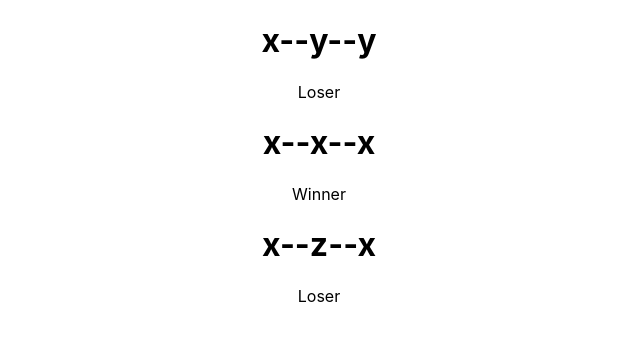
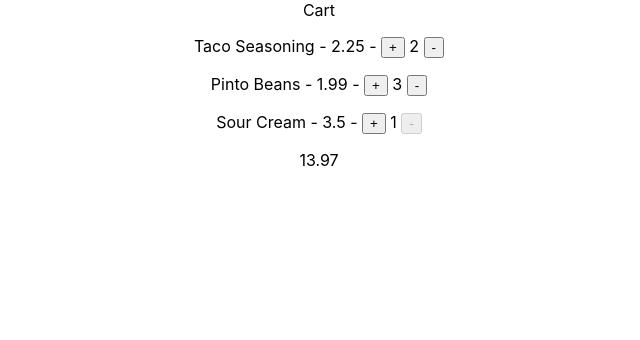
Before and after one commit to upluke/Api_Test, a React (Create React App) app: page / in a window 1280 px wide. Shown: the top 340 px of the page, without its empty margins (321-961 px from the left). Built offline with nearby package versions, Linux system fonts and the light colour scheme.

Commit message:
CartList init

```diff
--- /dev/null
+++ b/src/components/CartList/Cart.tsx
@@ -0,0 +1,40 @@
+import React from "react";
+import { CartItem } from "./CartItem";
+
+type ItemProp = {
+  id: number;
+  name: string;
+  price: number;
+  qty: number;
+};
+
+interface CartProp {
+  items: ItemProp[];
+  getSignAndCalculate: (itemName: string, sign: string) => void;
+}
+
+export const Cart: React.FC<CartProp> = ({ items, getSignAndCalculate }) => {
+    const grandTotal = items
+    .reduce((total, item) => total + item.qty * item.price, 0)
+    .toFixed(2);
+
+  const DisplayCartItems = items.map((item: ItemProp) => {
+    return (
+      <CartItem
+        key={item.id}
+        id={item.id}
+        name={item.name}
+        price={item.price}
+        qty={item.qty}
+        getSignAndCalculate={getSignAndCalculate}
+      />
+    );
+  });
+  return (
+    <div>
+      <div>Cart</div>
+      {DisplayCartItems}
+      {grandTotal}
+    </div>
+  );
+};
--- /dev/null
+++ b/src/components/CartList/CartItem.tsx
@@ -0,0 +1,41 @@
+import React from "react";
+
+interface CartItemProp {
+  id: number;
+  name: string;
+  price: number;
+  qty: number;
+  getSignAndCalculate: (itemName: string, sign: string) => void;
+}
+
+export const CartItem: React.FC<CartItemProp> = ({
+  name,
+  price,
+  qty,
+  getSignAndCalculate
+}) => {
+  return (
+    <div>
+      <p>
+        {name} - {price} -{" "}
+        <button
+          disabled={qty > 99 ? true : false}
+          onClick={() => {
+            getSignAndCalculate(name, "+");
+          }}
+        >
+          +
+        </button>{" "}
+        {qty}{" "}
+        <button
+          disabled={qty < 2 ? true : false}
+          onClick={() => {
+            getSignAndCalculate(name, "-");
+          }}
+        >
+          -
+        </button>
+      </p>
+    </div>
+  );
+};
--- /dev/null
+++ b/src/components/CartList/CartList.tsx
@@ -0,0 +1,36 @@
+import React from "react";
+import { Cart } from "./Cart";
+
+const initItems = [
+  { id: 1, name: "Taco Seasoning", price: 2.25, qty: 2 },
+  { id: 2, name: "Pinto Beans", price: 1.99, qty: 3 },
+  { id: 3, name: "Sour Cream", price: 3.5, qty: 1 }
+];
+
+export const CartList=()=> {
+  const [items, setItems] = React.useState(initItems);
+
+  const getSignAndCalculate = (itemName: string, sign: string) => {
+    console.log(itemName, sign);
+    const itemsCopy = [...items];
+    itemsCopy.forEach((ic: any) => {
+      if (ic.name === itemName) {
+        if (sign === "+") {
+          ic.qty += 1;
+        } else {
+          ic.qty -= 1;
+        }
+      }
+    });
+    setItems(itemsCopy);
+  };
+
+  return (
+    <div className="App">
+      <Cart items={items} getSignAndCalculate={getSignAndCalculate} />
+    </div>
+  );
+}
+
+// passing hook to child typescript:
+// https://stackoverflow.com/questions/54575523/issue-with-passing-hook-to-child-typescript
--- a/src/components/Main.tsx
+++ b/src/components/Main.tsx
@@ -5,6 +5,7 @@ import {TodoApp} from './TodoApp/TodoApp'
 import { MonstersRolodex } from './MonstersRolodex/MonstersRolodex'
 import { RatingStar } from './RatingStar/RatingStar'
 import {SlotMachine} from './SlotMachine/SlotMachine'
+import {CartList} from './CartList/CartList'
 
 export const Main=()=>{
 
@@ -15,7 +16,8 @@ export const Main=()=>{
              {/* <TodoApp /> */}
              {/* <MonstersRolodex /> */}
              {/* <RatingStar /> */}
-             <SlotMachine />
+             {/* <SlotMachine /> */}
+             <CartList />
         </div>
     )
 }
```
